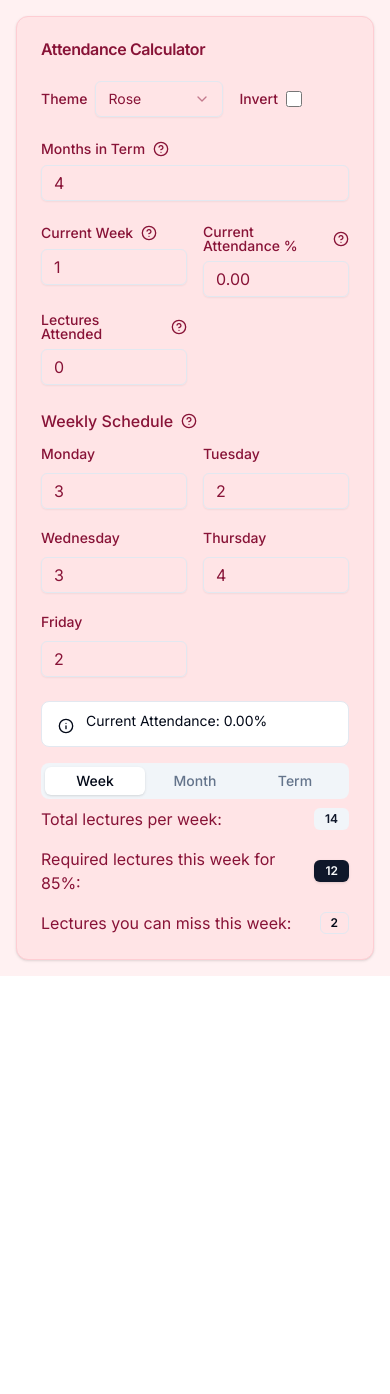
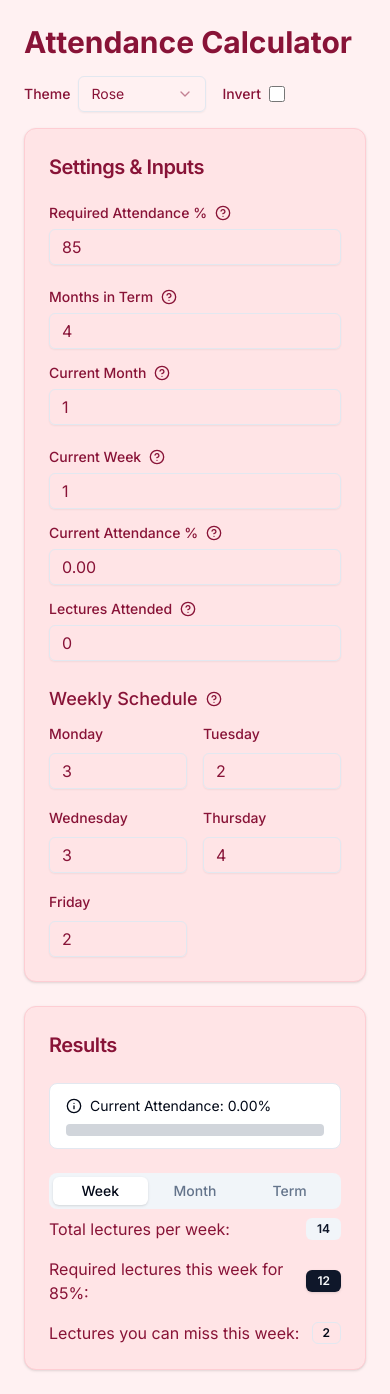
Before and after one commit to roshaanmehar/Attendance-Calculator, a Next.js app in the folder attendance-calculator/: page / in a window 390 px wide. Before the commit the page ends 976 px from the top, so only its background shows below. Built offline with nearby package versions, Linux system fonts and the light colour scheme.

Commit message:
Did some major changes. Introduced configurable attendance instead of static. created a progress bar. improved the monthly logic, did some ui and style tweakings as well

```diff
--- a/attendance-calculator/app/page.tsx
+++ b/attendance-calculator/app/page.tsx
@@ -3,8 +3,13 @@
 import { useState, useEffect, useMemo } from "react"
 import { motion, AnimatePresence } from "framer-motion"
 
-// Shadcn/UI components
-import { Card, CardContent, CardHeader, CardTitle } from "@/components/ui/card"
+// shadcn/ui components
+import {
+  Card,
+  CardContent,
+  CardHeader,
+  CardTitle,
+} from "@/components/ui/card"
 import { Input } from "@/components/ui/input"
 import { Label } from "@/components/ui/label"
 import { Badge } from "@/components/ui/badge"
@@ -25,7 +30,7 @@ import {
   SelectValue,
 } from "@/components/ui/select"
 
-// Simple "Invert" checkbox
+// Minimal toggle to invert the theme
 function InvertToggle({
   inverted,
   onChange,
@@ -48,9 +53,9 @@ function InvertToggle({
 }
 
 /**
- * Each theme gets two sets of classes:
- * - containerNormal / containerInvert => outer page background
- * - cardNormal / cardInvert => card background
+ * Each theme has two sets of classes:
+ * - containerNormal / containerInvert for the page background
+ * - cardNormal / cardInvert for the card area
  */
 const themeMap = {
   rose: {
@@ -85,6 +90,7 @@ const themeMap = {
   },
 }
 
+// Helpers
 function parseIntOrZero(val: string) {
   const parsed = parseInt(val, 10)
   if (isNaN(parsed) || parsed < 0) return 0
@@ -106,10 +112,16 @@ export default function AttendanceCalculator() {
     Thursday: 4,
     Friday: 2,
   })
+
   const [currentWeek, setCurrentWeek] = useState(1)
   const [monthsInTerm, setMonthsInTerm] = useState(4)
+  const [currentMonth, setCurrentMonth] = useState(1) // new: for a more direct monthly calc
   const [attendedLectures, setAttendedLectures] = useState(0)
-  const [currentAttendancePercentage, setCurrentAttendancePercentage] = useState(0)
+  const [currentAttendancePercentage, setCurrentAttendancePercentage] =
+    useState<number>(0)
+
+  // The user can now pick the required attendance. Default 85.
+  const [requiredAttendance, setRequiredAttendance] = useState(85)
 
   // Theming
   const [theme, setTheme] = useState<keyof typeof themeMap>("rose")
@@ -125,41 +137,51 @@ export default function AttendanceCalculator() {
     missableLectures: 0,
   })
 
-  const REQUIRED_PERCENTAGE = 85
   const WEEKS_IN_MONTH = 4
   const WEEKS_IN_TERM = useMemo(() => monthsInTerm * WEEKS_IN_MONTH, [monthsInTerm])
 
-  // Recalculate results
+  // Recompute results whenever inputs change
   useEffect(() => {
     const totalLecturesPerWeek = Object.values(schedule).reduce((a, b) => a + b, 0)
     const totalPossibleLectures = currentWeek * totalLecturesPerWeek
     const totalTermLectures = WEEKS_IN_TERM * totalLecturesPerWeek
 
-    const requiredForWeek = Math.ceil((REQUIRED_PERCENTAGE / 100) * totalLecturesPerWeek)
+    // Weekly requirement
+    const requiredForWeek = Math.ceil(
+      (requiredAttendance / 100) * totalLecturesPerWeek
+    )
 
-    // monthly
+    // For monthly, we try to see how many lectures happen in one typical "4-week" month
     const totalLecturesInMonth = WEEKS_IN_MONTH * totalLecturesPerWeek
+
+    // We guess how many were attended in the *current* month by computing:
+    // all lectures attended so far - all lectures in previous full months
+    const previousMonths = currentMonth - 1
+    const lecturesPreviousMonths = previousMonths * totalLecturesInMonth
+    const attendedThisMonthSoFar = Math.max(0, attendedLectures - lecturesPreviousMonths)
+
+    // Then the required for this month is:
+    //  (required % of total in a month) - how many you've already done this month
     const rawRequiredForMonth = Math.ceil(
-      (REQUIRED_PERCENTAGE / 100) * totalLecturesInMonth -
-        (attendedLectures % totalLecturesInMonth)
+      (requiredAttendance / 100) * totalLecturesInMonth - attendedThisMonthSoFar
     )
     const requiredForMonth = Math.max(0, rawRequiredForMonth)
 
-    // term
+    // Term calculations
     const rawRequiredForTerm = Math.ceil(
-      (REQUIRED_PERCENTAGE / 100) * totalTermLectures - attendedLectures
+      (requiredAttendance / 100) * totalTermLectures - attendedLectures
     )
     const requiredForTerm = Math.max(0, rawRequiredForTerm)
 
-    // percentage
+    // Current attendance percentage
     const currentPercentage =
       totalPossibleLectures === 0
         ? 0
         : (attendedLectures / totalPossibleLectures) * 100
 
-    // missable
+    // Missable lectures for entire term
     const minimumRequired = Math.ceil(
-      (REQUIRED_PERCENTAGE / 100) * totalTermLectures
+      (requiredAttendance / 100) * totalTermLectures
     )
     const missableTotal = totalTermLectures - minimumRequired
     const missableRemaining = Math.max(
@@ -175,9 +197,16 @@ export default function AttendanceCalculator() {
       currentPercentage,
       missableLectures: missableRemaining,
     })
-  }, [schedule, currentWeek, attendedLectures, WEEKS_IN_TERM])
+  }, [
+    schedule,
+    currentWeek,
+    attendedLectures,
+    WEEKS_IN_TERM,
+    requiredAttendance,
+    currentMonth,
+  ])
 
-  // Sync numeric attendance percentage
+  // Keep numeric attendance in sync
   useEffect(() => {
     const totalPossibleLectures = results.totalPerWeek * currentWeek
     if (totalPossibleLectures > 0) {
@@ -200,7 +229,7 @@ export default function AttendanceCalculator() {
     setAttendedLectures(attended)
   }
 
-  // Compute theme classes for container + card
+  // The final theme classes for container + card
   const containerClass = inverted
     ? themeMap[theme].containerInvert
     : themeMap[theme].containerNormal
@@ -208,17 +237,20 @@ export default function AttendanceCalculator() {
     ? themeMap[theme].cardInvert
     : themeMap[theme].cardNormal
 
+  // A small progress bar or color-coded display for current attendance
+  // We'll color it red if current < required; green otherwise
+  const isBelowRequired = results.currentPercentage < requiredAttendance
+  const progressColor = isBelowRequired ? "bg-red-500" : "bg-green-500"
+  const progressWidth = `${Math.min(results.currentPercentage, 100).toFixed(2)}%`
+
   return (
     <TooltipProvider>
       {/* The entire page uses the selected theme variant */}
-      <div className={`min-h-screen w-full p-4 ${containerClass}`}>
-        <Card className={`max-w-2xl mx-auto ${cardClass}`}>
-          <CardHeader>
-            <CardTitle>Attendance Calculator</CardTitle>
-          </CardHeader>
+      <div className={`min-h-screen w-full p-6 ${containerClass}`}>
+        {/* "Toolbar" at the top with big heading */}
+        <div className="flex flex-col md:flex-row items-start md:items-center justify-between gap-4 mb-4">
+          <h1 className="text-3xl font-bold">Attendance Calculator</h1>
 
-          <CardContent className="space-y-6">
-            {/* Theme controls */}
           <div className="flex flex-wrap items-center gap-4">
             {/* Theme dropdown */}
             <div className="flex items-center gap-2">
@@ -243,9 +275,41 @@ export default function AttendanceCalculator() {
             {/* Invert */}
             <InvertToggle inverted={inverted} onChange={setInverted} />
           </div>
+        </div>
 
-            {/* Months in Term */}
+        <Card className={`max-w-3xl mx-auto ${cardClass}`}>
+          <CardHeader>
+            <CardTitle className="text-xl">Settings & Inputs</CardTitle>
+          </CardHeader>
+
+          <CardContent className="space-y-6">
+            {/* Required attendance */}
             <div className="space-y-2">
+              <div className="flex items-center gap-2">
+                <Label htmlFor="requiredAttendance">Required Attendance %</Label>
+                <Tooltip>
+                  <TooltipTrigger>
+                    <HelpCircle className="h-4 w-4" />
+                  </TooltipTrigger>
+                  <TooltipContent>
+                    <p>Set the target attendance percentage you want to maintain.</p>
+                  </TooltipContent>
+                </Tooltip>
+              </div>
+              <Input
+                id="requiredAttendance"
+                type="number"
+                value={requiredAttendance}
+                onChange={(e) => {
+                  const val = parseFloatClamped(e.target.value)
+                  setRequiredAttendance(val)
+                }}
+              />
+            </div>
+
+            {/* Months & Current Month */}
+            <div className="flex flex-col md:flex-row gap-4">
+              <div className="flex-1 space-y-2">
                 <div className="flex items-center gap-2">
                   <Label htmlFor="months-in-term">Months in Term</Label>
                   <Tooltip>
@@ -253,7 +317,7 @@ export default function AttendanceCalculator() {
                       <HelpCircle className="h-4 w-4" />
                     </TooltipTrigger>
                     <TooltipContent>
-                    <p>Set how many months are in your academic term.</p>
+                      <p>How many months in the entire academic term?</p>
                     </TooltipContent>
                   </Tooltip>
                 </div>
@@ -265,10 +329,38 @@ export default function AttendanceCalculator() {
                 />
               </div>
 
-            {/* Current status inputs */}
-            <div className="grid grid-cols-2 gap-4">
-              {/* Week */}
-              <div className="space-y-2">
+              <div className="flex-1 space-y-2">
+                <div className="flex items-center gap-2">
+                  <Label htmlFor="current-month">Current Month</Label>
+                  <Tooltip>
+                    <TooltipTrigger>
+                      <HelpCircle className="h-4 w-4" />
+                    </TooltipTrigger>
+                    <TooltipContent>
+                      <p>
+                        Which month of the term are you in now?
+                        (1–{monthsInTerm})
+                      </p>
+                    </TooltipContent>
+                  </Tooltip>
+                </div>
+                <Input
+                  id="current-month"
+                  type="number"
+                  value={currentMonth}
+                  onChange={(e) => {
+                    const val = parseIntOrZero(e.target.value)
+                    // clamp to not exceed total months
+                    setCurrentMonth(Math.min(val, monthsInTerm))
+                  }}
+                />
+              </div>
+            </div>
+
+            {/* Current Week & Attendance */}
+            <div className="flex flex-col md:flex-row gap-4">
+              {/* Current Week */}
+              <div className="flex-1 space-y-2">
                 <div className="flex items-center gap-2">
                   <Label htmlFor="current-week">Current Week</Label>
                   <Tooltip>
@@ -276,7 +368,9 @@ export default function AttendanceCalculator() {
                       <HelpCircle className="h-4 w-4" />
                     </TooltipTrigger>
                     <TooltipContent>
-                      <p>Which week are you currently in?</p>
+                      <p>
+                        Which week are you on now (1–{WEEKS_IN_TERM})?
+                      </p>
                     </TooltipContent>
                   </Tooltip>
                 </div>
@@ -291,8 +385,8 @@ export default function AttendanceCalculator() {
                 />
               </div>
 
-              {/* Attendance % */}
-              <div className="space-y-2">
+              {/* Current Attendance % */}
+              <div className="flex-1 space-y-2">
                 <div className="flex items-center gap-2">
                   <Label htmlFor="current-percentage">
                     Current Attendance %
@@ -302,7 +396,7 @@ export default function AttendanceCalculator() {
                       <HelpCircle className="h-4 w-4" />
                     </TooltipTrigger>
                     <TooltipContent>
-                      <p>Type your current attendance percentage (0-100).</p>
+                      <p>Type your current attendance percentage (0–100).</p>
                     </TooltipContent>
                   </Tooltip>
                 </div>
@@ -316,7 +410,7 @@ export default function AttendanceCalculator() {
               </div>
 
               {/* Lectures Attended */}
-              <div className="space-y-2">
+              <div className="flex-1 space-y-2">
                 <div className="flex items-center gap-2">
                   <Label htmlFor="attended">Lectures Attended</Label>
                   <Tooltip>
@@ -340,7 +434,7 @@ export default function AttendanceCalculator() {
             {/* Weekly schedule */}
             <div className="space-y-2">
               <div className="flex items-center gap-2">
-                <h3 className="font-medium">Weekly Schedule</h3>
+                <h3 className="font-medium text-lg">Weekly Schedule</h3>
                 <Tooltip>
                   <TooltipTrigger>
                     <HelpCircle className="h-4 w-4" />
@@ -367,22 +461,41 @@ export default function AttendanceCalculator() {
                 ))}
               </div>
             </div>
+          </CardContent>
+        </Card>
 
-            {/* Results */}
-            <div className="space-y-4">
+        {/* Results Card */}
+        <Card className={`max-w-3xl mx-auto mt-6 ${cardClass}`}>
+          <CardHeader>
+            <CardTitle className="text-xl">Results</CardTitle>
+          </CardHeader>
+
+          <CardContent className="space-y-6">
+            {/* Current Attendance Alert + Progress Bar */}
             <AnimatePresence mode="wait">
               <motion.div
-                  key={`alert-${results.currentPercentage}`}
+                key={`alert-${results.currentPercentage.toFixed(2)}`}
                 initial={{ opacity: 0, y: -20 }}
                 animate={{ opacity: 1, y: 0 }}
                 exit={{ opacity: 0, y: 20 }}
                 transition={{ duration: 0.2 }}
               >
-                  <Alert>
+                <Alert className="flex flex-col gap-2">
+                  <div className="flex items-center gap-2">
                     <InfoIcon className="h-4 w-4" />
                     <AlertDescription>
                       Current Attendance: {results.currentPercentage.toFixed(2)}%
                     </AlertDescription>
+                  </div>
+                  {/* Simple progress bar */}
+                  <div className="w-full h-3 bg-gray-300 rounded">
+                    <motion.div
+                      className={`h-full rounded ${progressColor}`}
+                      initial={{ width: 0 }}
+                      animate={{ width: progressWidth }}
+                      transition={{ duration: 0.5 }}
+                    />
+                  </div>
                 </Alert>
               </motion.div>
             </AnimatePresence>
@@ -394,6 +507,7 @@ export default function AttendanceCalculator() {
                 <TabsTrigger value="term">Term</TabsTrigger>
               </TabsList>
 
+              {/* Weekly */}
               <TabsContent value="week" className="space-y-4">
                 <div className="grid gap-4">
                   <motion.div
@@ -409,7 +523,9 @@ export default function AttendanceCalculator() {
                     animate={{ opacity: 1, x: 0 }}
                     className="flex justify-between items-center"
                   >
-                      <span>Required lectures this week for 85%:</span>
+                    <span>
+                      Required lectures this week for {requiredAttendance}%:
+                    </span>
                     <Badge>{results.requiredForWeek}</Badge>
                   </motion.div>
                   <motion.div
@@ -419,23 +535,41 @@ export default function AttendanceCalculator() {
                   >
                     <span>Lectures you can miss this week:</span>
                     <Badge variant="outline">
-                        {Math.max(0, results.totalPerWeek - results.requiredForWeek)}
+                      {Math.max(
+                        0,
+                        results.totalPerWeek - results.requiredForWeek
+                      )}
                     </Badge>
                   </motion.div>
                 </div>
               </TabsContent>
 
+              {/* Monthly */}
               <TabsContent value="month" className="space-y-4">
                 <motion.div
                   initial={{ opacity: 0, x: -20 }}
                   animate={{ opacity: 1, x: 0 }}
                   className="flex justify-between items-center"
                 >
-                    <span>Required for current month:</span>
+                  <span>Required for Month {currentMonth}:</span>
                   <Badge>{results.requiredForMonth}</Badge>
                 </motion.div>
+                <p className="text-sm text-gray-500">
+                  <strong>Note:</strong> The monthly calculation assumes each
+                  month is exactly 4 weeks. If your weeks/months don’t align
+                  neatly, these numbers are approximate.
+                </p>
+                {results.requiredForMonth > 0 && (
+                  <p className="text-sm">
+                    You can still miss up to{" "}
+                    <strong>{results.requiredForMonth - 1}</strong> more
+                    lectures this month before dropping below {requiredAttendance}%
+                    (approx).
+                  </p>
+                )}
               </TabsContent>
 
+              {/* Term */}
               <TabsContent value="term" className="space-y-4">
                 <div className="space-y-4">
                   <motion.div
@@ -443,7 +577,9 @@ export default function AttendanceCalculator() {
                     animate={{ opacity: 1, x: 0 }}
                     className="flex justify-between items-center"
                   >
-                      <span>Required for term ({monthsInTerm} months):</span>
+                    <span>
+                      Required for entire term ({monthsInTerm} months):
+                    </span>
                     <Badge>{results.requiredForTerm}</Badge>
                   </motion.div>
                   <motion.div
@@ -456,10 +592,16 @@ export default function AttendanceCalculator() {
                       {results.missableLectures}
                     </Badge>
                   </motion.div>
+                  {results.missableLectures > 0 && (
+                    <p className="text-sm">
+                      You can skip <strong>{results.missableLectures}</strong>{" "}
+                      more lecture(s) overall without falling below{" "}
+                      {requiredAttendance}%.
+                    </p>
+                  )}
                 </div>
               </TabsContent>
             </Tabs>
-            </div>
           </CardContent>
         </Card>
       </div>
```
Lines whose indentation alone changed are shown as unchanged.
